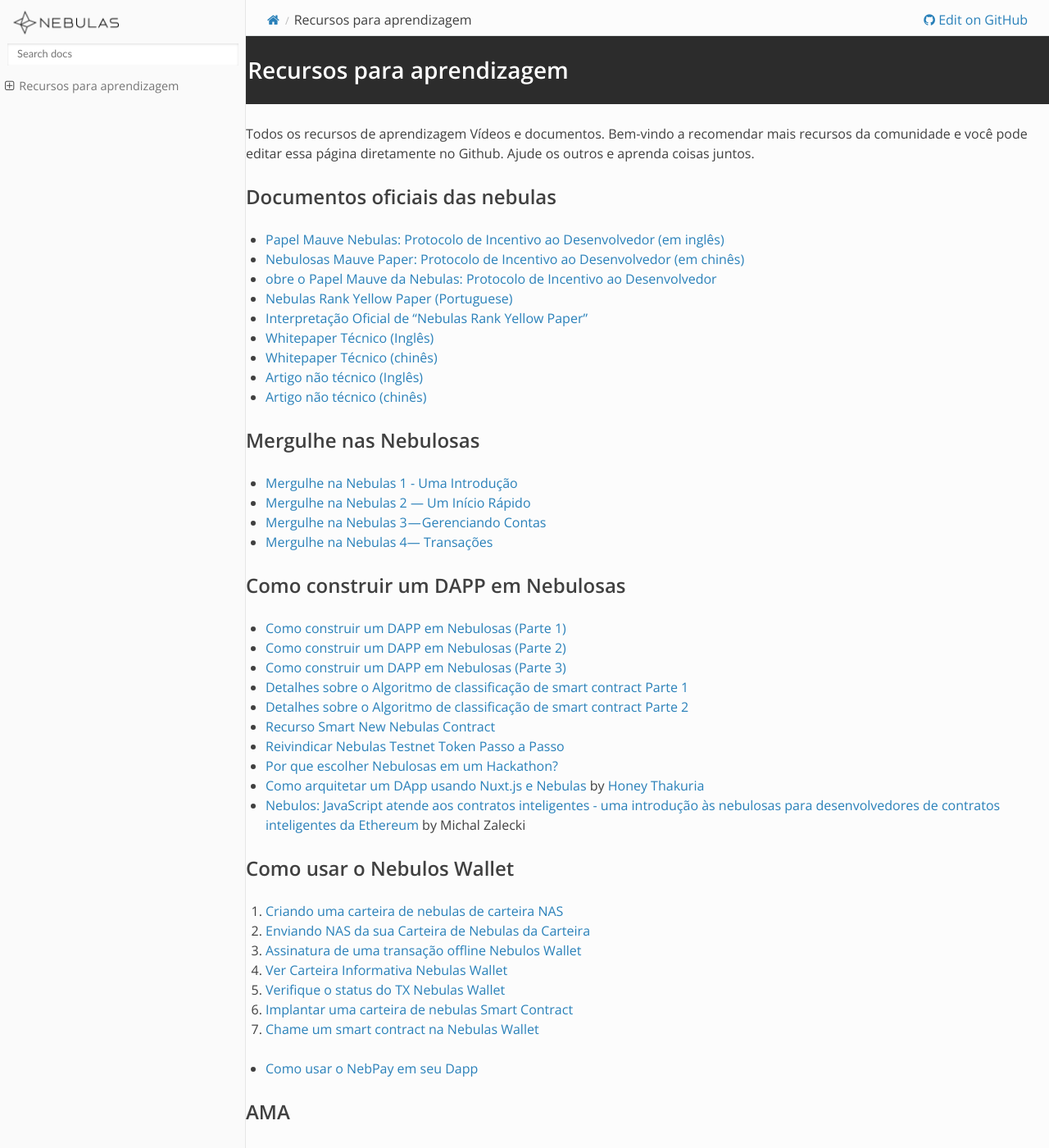
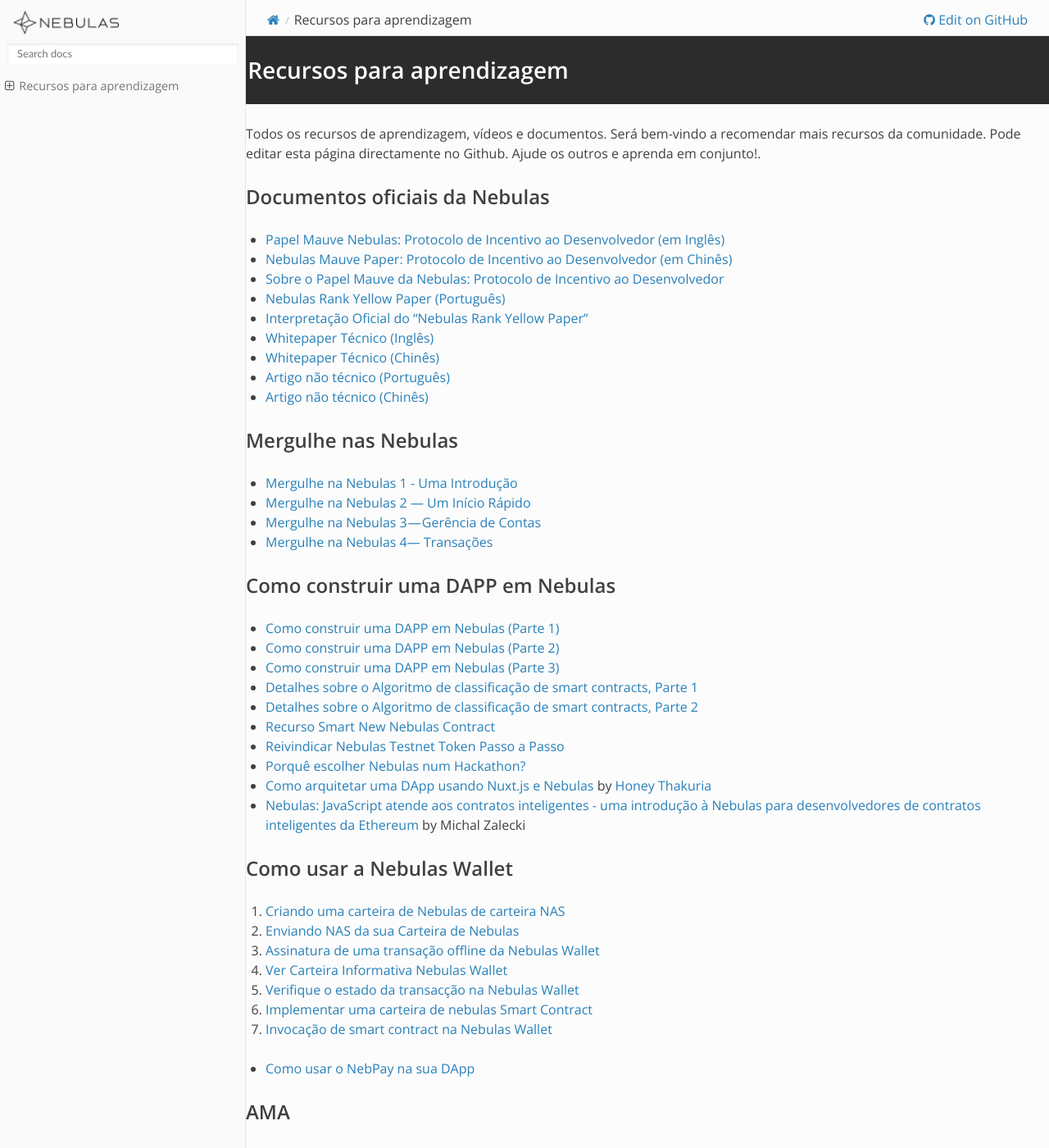
Before and after one commit to nebulasio/nebdocs, a Sphinx documentation site: the page built from docs/dapp-development/learning-resources.md, in a window 1280 px wide and 1400 px high. Shown: the whole window at 82% size. Built offline with Sphinx 7.4.7 and the Read the Docs theme 2.0.0, drawn with Linux system fonts in a browser that asks for light colours; pages that are not in the unit, such as notebooks, are missing from menus.

Commit message:
tedious fixing of the learning resources article

```diff
--- a/docs/dapp-development/learning-resources.md
+++ b/docs/dapp-development/learning-resources.md
@@ -1,57 +1,57 @@
 # Recursos para aprendizagem
 
-Todos os recursos de aprendizagem Vídeos e documentos. Bem-vindo a recomendar mais recursos da comunidade e você pode editar essa página diretamente no Github. Ajude os outros e aprenda coisas juntos.
+Todos os recursos de aprendizagem, vídeos e documentos. Será bem-vindo a recomendar mais recursos da comunidade. Pode editar esta página directamente no Github. Ajude os outros e aprenda em conjunto!.
 
 
-## Documentos oficiais das nebulas
+## Documentos oficiais da Nebulas
 
-- [Papel Mauve Nebulas: Protocolo de Incentivo ao Desenvolvedor (em inglês)](https://nebulas.io/docs/NebulasMauvepaper.pdf)
-- [Nebulosas Mauve Paper: Protocolo de Incentivo ao Desenvolvedor (em chinês)](https://nebulas.io/docs/NebulasMauvepaperZh.pdf)
-- [obre o Papel Mauve da Nebulas: Protocolo de Incentivo ao Desenvolvedor](https://medium.com/nebulasio/nebulas-mauve-paper-developer-incentive-protocol-37bb90e52a20)
+- [Papel Mauve Nebulas: Protocolo de Incentivo ao Desenvolvedor (em Inglês)](https://nebulas.io/docs/NebulasMauvepaper.pdf)
+- [Nebulas Mauve Paper: Protocolo de Incentivo ao Desenvolvedor (em Chinês)](https://nebulas.io/docs/NebulasMauvepaperZh.pdf)
+- [Sobre o Papel Mauve da Nebulas: Protocolo de Incentivo ao Desenvolvedor](https://medium.com/nebulasio/nebulas-mauve-paper-developer-incentive-protocol-37bb90e52a20)
 
-- [Nebulas Rank Yellow Paper (Portuguese)](https://nebulas.io/docs/NebulasYellowpaperPt.pdf)
-- [Interpretação Oficial de “Nebulas Rank Yellow Paper”](https://medium.com/nebulasio/official-interpretation-of-nebulas-rank-yellow-paper-dd18293cd9a9)
+- [Nebulas Rank Yellow Paper (Português)](https://nebulas.io/docs/NebulasYellowpaperPt.pdf)
+- [Interpretação Oficial do “Nebulas Rank Yellow Paper”](https://medium.com/nebulasio/official-interpretation-of-nebulas-rank-yellow-paper-dd18293cd9a9)
 
 - [Whitepaper Técnico (Inglês)](https://nebulas.io/docs/NebulasTechnicalWhitepaper.pdf)
-- [Whitepaper Técnico (chinês)](https://nebulas.io/docs/NebulasTechnicalWhitepaperZh.pdf)
+- [Whitepaper Técnico (Chinês)](https://nebulas.io/docs/NebulasTechnicalWhitepaperZh.pdf)
 
-- [Artigo não técnico (Inglês)](https://nebulas.io/docs/NebulasWhitepaper.pdf)
-- [Artigo não técnico (chinês)](https://nebulas.io/docs/NebulasWhitepaperZh.pdf)
+- [Artigo não técnico (Português)](https://nebulas.io/docs/NebulasWhitepaperPt.pdf)
+- [Artigo não técnico (Chinês)](https://nebulas.io/docs/NebulasWhitepaperZh.pdf)
 
 
-## Mergulhe nas Nebulosas
+## Mergulhe nas Nebulas
 
 - [Mergulhe na Nebulas 1 - Uma Introdução](https://medium.com/nebulasio/dive-into-nebulas-1-introduction-3ec8bc73571c)
 - [Mergulhe na Nebulas 2 — Um Início Rápido](https://medium.com/nebulasio/dive-into-nebulas-2-quick-start-105da9df80e1)
-- [Mergulhe na Nebulas 3 — Gerenciando Contas](https://medium.com/nebulasio/dive-into-nebulas-3-accounts-3ebd208858d6)
+- [Mergulhe na Nebulas 3 — Gerência de Contas](https://medium.com/nebulasio/dive-into-nebulas-3-accounts-3ebd208858d6)
 - [Mergulhe na Nebulas 4— Transações](https://medium.com/nebulasio/dive-into-nebulas-4-transactions-2a13845e1d03)
 
-## Como construir um DAPP em Nebulosas
+## Como construir uma DAPP em Nebulas
 
-- [Como construir um DAPP em Nebulosas (Parte 1)](https://medium.com/nebulasio/how-to-build-a-dapp-on-nebulas-part-1-da4eaf9399bc)
-- [Como construir um DAPP em Nebulosas (Parte 2)](https://medium.com/nebulasio/how-to-build-a-dapp-on-nebulas-part-2-5424789f7417)
-- [Como construir um DAPP em Nebulosas (Parte 3)](https://medium.com/nebulasio/how-to-build-a-dapp-on-nebulas-part3-3586126aa124)
+- [Como construir uma DAPP em Nebulas (Parte 1)](https://medium.com/nebulasio/how-to-build-a-dapp-on-nebulas-part-1-da4eaf9399bc)
+- [Como construir uma DAPP em Nebulas (Parte 2)](https://medium.com/nebulasio/how-to-build-a-dapp-on-nebulas-part-2-5424789f7417)
+- [Como construir uma DAPP em Nebulas (Parte 3)](https://medium.com/nebulasio/how-to-build-a-dapp-on-nebulas-part3-3586126aa124)
 
-- [Detalhes sobre o Algoritmo de classificação de smart contract Parte 1](https://medium.com/nebulasio/details-on-the-smart-contract-ranking-algorithm-part-1-723143c689c3)
-- [Detalhes sobre o Algoritmo de classificação de smart contract Parte 2](https://medium.com/nebulasio/details-on-the-smart-contract-ranking-algorithm-part-2-64341011e5e5)
+- [Detalhes sobre o Algoritmo de classificação de smart contracts, Parte 1](https://medium.com/nebulasio/details-on-the-smart-contract-ranking-algorithm-part-1-723143c689c3)
+- [Detalhes sobre o Algoritmo de classificação de smart contracts, Parte 2](https://medium.com/nebulasio/details-on-the-smart-contract-ranking-algorithm-part-2-64341011e5e5)
 
 - [Recurso Smart New Nebulas Contract](https://medium.com/nebulasio/new-nebulas-smart-contract-feature-e15046804b3c)
 - [Reivindicar Nebulas Testnet Token Passo a Passo](https://medium.com/nebulasio/claim-nebulas-testnet-token-step-by-step-6156400fdd38)
-- [Por que escolher Nebulosas em um Hackathon?](https://medium.com/nebulasio/why-choose-nebulas-at-a-hackathon-562ab8065a30)
-- [Como arquitetar um DApp usando Nuxt.js e Nebulas](https://medium.freecodecamp.org/architecting-dapp-using-nuxt-js-nebulas-fc00712ae341) by [Honey Thakuria](https://medium.com/@HoneyThakuria)
-- [Nebulos: JavaScript atende aos contratos inteligentes - uma introdução às nebulosas para desenvolvedores de contratos inteligentes da Ethereum](https://www.tooploox.com/blog/nebulas-javascript-meets-smart-contracts) by Michal Zalecki
+- [Porquê escolher Nebulas num Hackathon?](https://medium.com/nebulasio/why-choose-nebulas-at-a-hackathon-562ab8065a30)
+- [Como arquitetar uma DApp usando Nuxt.js e Nebulas](https://medium.freecodecamp.org/architecting-dapp-using-nuxt-js-nebulas-fc00712ae341) by [Honey Thakuria](https://medium.com/@HoneyThakuria)
+- [Nebulas: JavaScript atende aos contratos inteligentes - uma introdução à Nebulas para desenvolvedores de contratos inteligentes da Ethereum](https://www.tooploox.com/blog/nebulas-javascript-meets-smart-contracts) by Michal Zalecki
 
-## Como usar o Nebulos Wallet
+## Como usar a Nebulas Wallet
 
-1. [Criando uma carteira de nebulas de carteira NAS](https://medium.com/nebulasio/creating-a-nas-wallet-9d01b5fa2df6)
-2. [Enviando NAS da sua Carteira de Nebulas da Carteira](https://medium.com/nebulasio/sending-nas-from-your-wallet-be1b958c4e5d)
-3. [Assinatura de uma transação offline Nebulos Wallet](https://medium.com/nebulasio/signing-a-transaction-offline-ae8278f45201)
+1. [Criando uma carteira de Nebulas de carteira NAS](https://medium.com/nebulasio/creating-a-nas-wallet-9d01b5fa2df6)
+2. [Enviando NAS da sua Carteira de Nebulas](https://medium.com/nebulasio/sending-nas-from-your-wallet-be1b958c4e5d)
+3. [Assinatura de uma transação offline da Nebulas Wallet](https://medium.com/nebulasio/signing-a-transaction-offline-ae8278f45201)
 4. [Ver Carteira Informativa Nebulas Wallet](https://medium.com/nebulasio/view-wallet-information-fcea3ea35d94)
-5. [Verifique o status do TX Nebulas Wallet](https://medium.com/nebulasio/check-tx-status-8dc7dd9b79de)
-6. [Implantar uma carteira de nebulas Smart Contract](https://medium.com/nebulasio/deploy-a-smart-contract-1e781e13c22e)
-7. [Chame um smart contract na Nebulas Wallet](https://medium.com/nebulasio/call-a-smart-contract-on-nebulas-3522038aec18)
+5. [Verifique o estado da transacção na Nebulas Wallet](https://medium.com/nebulasio/check-tx-status-8dc7dd9b79de)
+6. [Implementar uma carteira de nebulas Smart Contract](https://medium.com/nebulasio/deploy-a-smart-contract-1e781e13c22e)
+7. [Invocação de smart contract na Nebulas Wallet](https://medium.com/nebulasio/call-a-smart-contract-on-nebulas-3522038aec18)
 
-- [Como usar o NebPay em seu Dapp](https://medium.com/nebulasio/how-to-use-nebpay-in-your-dapp-8e785e560fbb)
+- [Como usar o NebPay na sua DApp](https://medium.com/nebulasio/how-to-use-nebpay-in-your-dapp-8e785e560fbb)
 
 ## AMA
 
```
